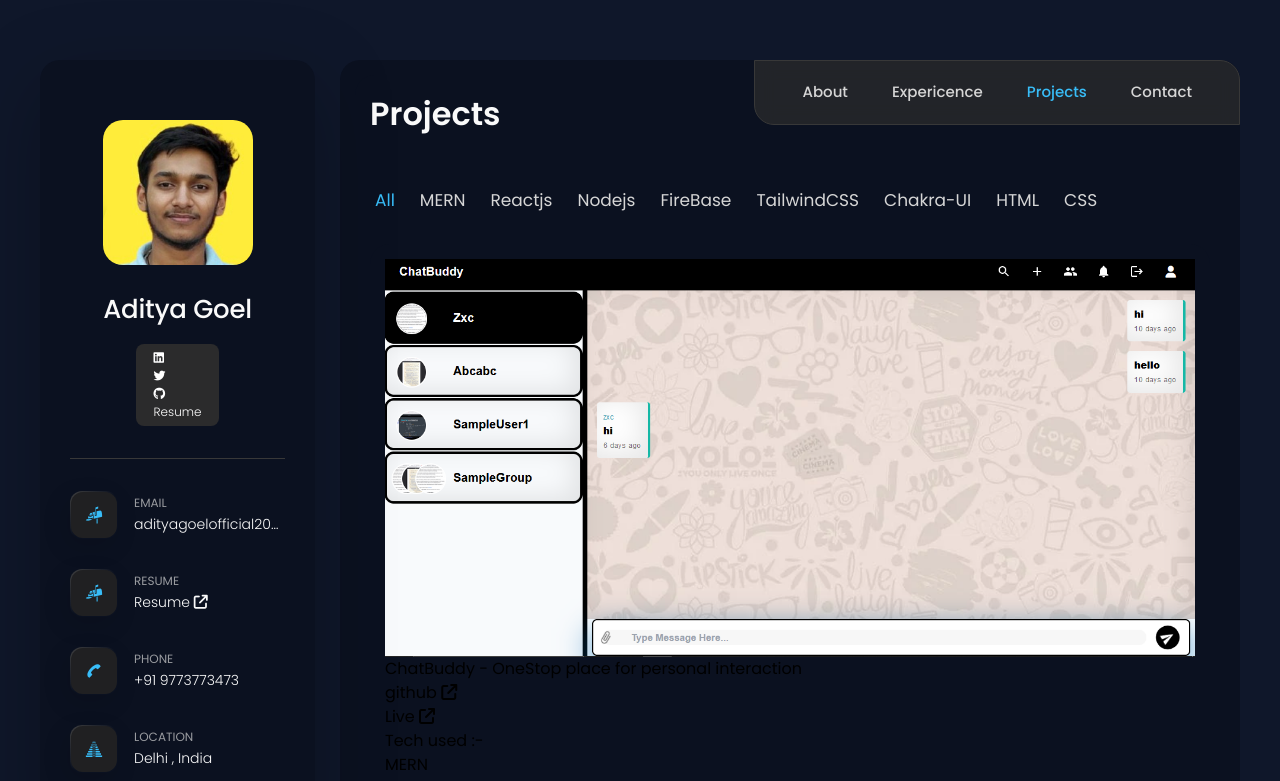
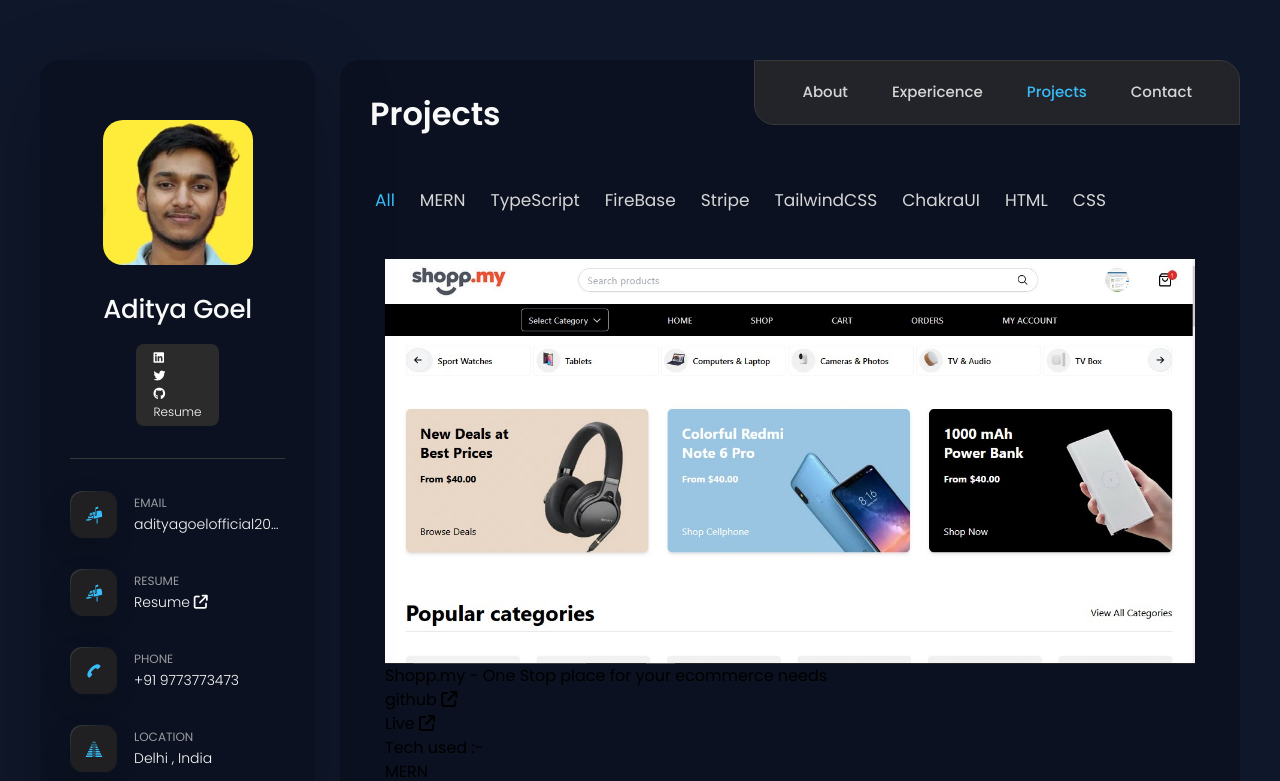
Before and after one commit to AdityaGoel0320/ADITYA-GOEL-PORTFOLIO-VITE, a React (Vite) app: page /portfolio in a window 1280 px wide. Shown: the top 781 px of the page. Built offline with nearby package versions, Linux system fonts and the light colour scheme.

Commit message:
added shopp.my project in codebase

```diff
--- a/public/projects.json
+++ b/public/projects.json
@@ -1,5 +1,15 @@
 [
 
+  {
+    "id": 1,
+    "title": "Shopp.my - One Stop place for your ecommerce needs",
+    "category": "Web development",
+    "image": "images/ShoppMy.jpg",
+    "tech": ["MERN","TypeScript","FireBase" , "Stripe"],
+    "github": "https://github.com/AdityaGoel0320/Advance_Ecommerce_App_Reactjs",
+    "livelink": "https://shopp-my-frontend.vercel.app",
+    "desc": " Shopp.my is a full-featured e-commerce web application to showcase my full stack development skills with advance techniques having many features like Large Product Database, Real-Time Filtering and Searching System , Payment Integration etc  "
+  } ,
   {
     "id": 3,
     "title": "ChatBuddy - OneStop place for personal interaction",
--- a/src/pages/Portfolio/Portfolio.jsx
+++ b/src/pages/Portfolio/Portfolio.jsx
@@ -42,7 +42,7 @@ const Portfolio = () => {
 
       {/* Filter buttons */}
       <ul className="filter-list">
-        {['All', 'MERN', 'Reactjs', 'Nodejs'  , 'FireBase' , 'TailwindCSS' , 'Chakra-UI' ,  'HTML' , 'CSS'  ].map(category => (
+        {['All', 'MERN', 'TypeScript', 'FireBase' ,"Stripe", 'TailwindCSS' , 'ChakraUI' ,  'HTML' , 'CSS'  ].map(category => (
           <li className="filter-item" key={category}>
             <button
               className={category === selectedCategory ? 'active' : ''}
```
Also changed, not shown: public/images/ShoppMy.jpg (added).
